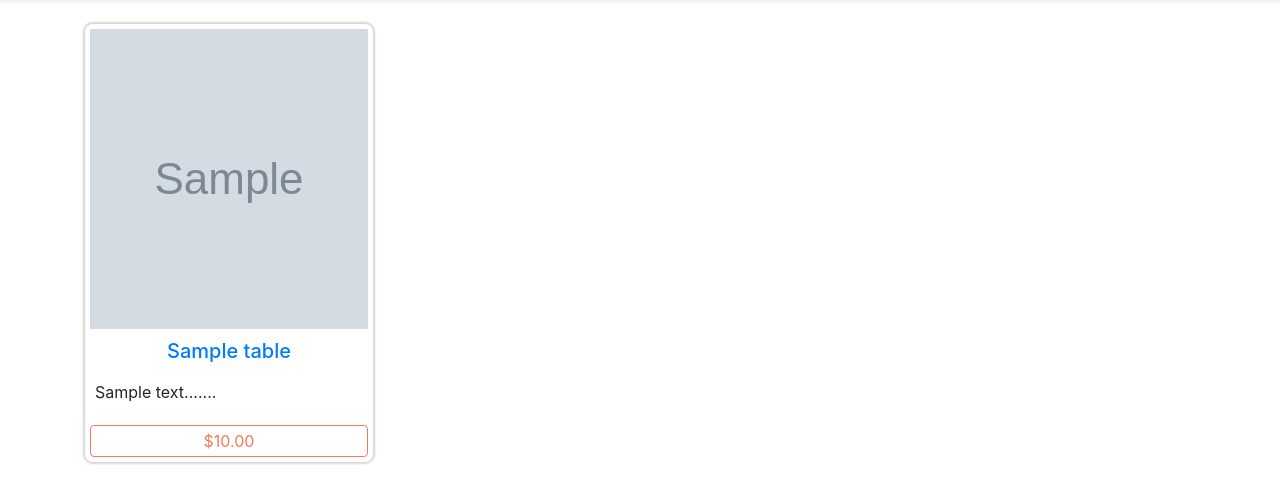
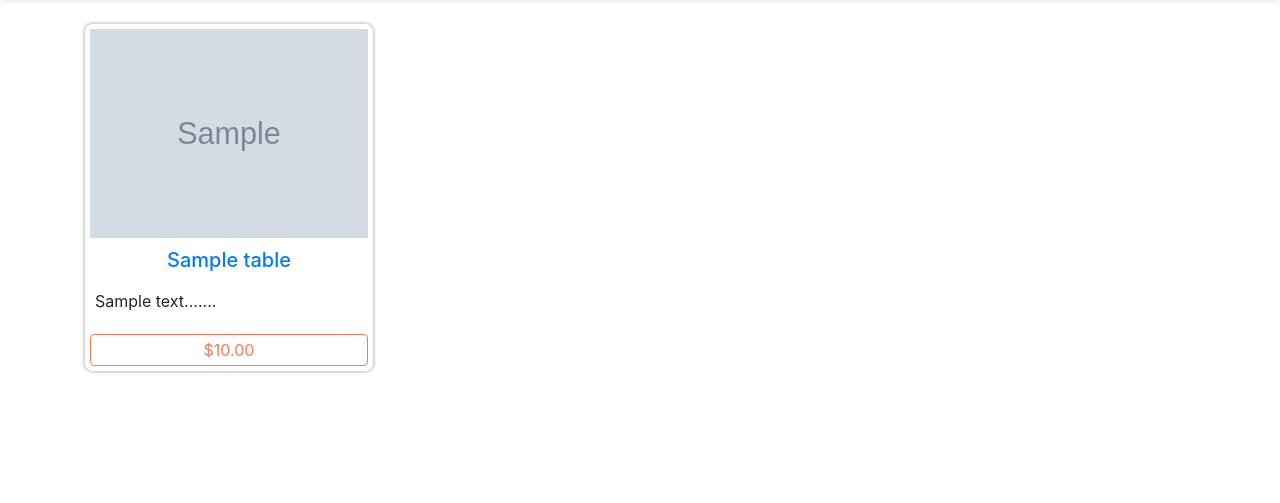
Before and after one commit to Ksenofanex/handmade-products, a Django app: page / in a window 1280 px wide. Shown: the part 87-590 px from the top of the page. Run offline with Django 3.2, Linux system fonts and the light colour scheme; tables that the repository leaves empty hold one stand-in row (values such as "Sample post"); grey boxes marked "Sample" are stand-in pictures; some libraries are stand-ins or nearby versions.

Commit message:
Update base.html

```diff
--- a/templates/base.html
+++ b/templates/base.html
@@ -58,7 +58,9 @@
         color: #f77957;
         padding: 3px}
 
-    .detailproduct{text-align:center;}.detailproduct .card{display:inline-block}</style>
+    .detailproduct{text-align:center;}.detailproduct .card{display:inline-block}
+    .tableimage {width:100%; height:auto;}
+  </style>
 </head>
 <body>
 <nav class="d-flex flex-column flex-md-row align-items-center navbar navbar-expand-md white bg-white border-bottom mb-4 shadow-sm">
```
